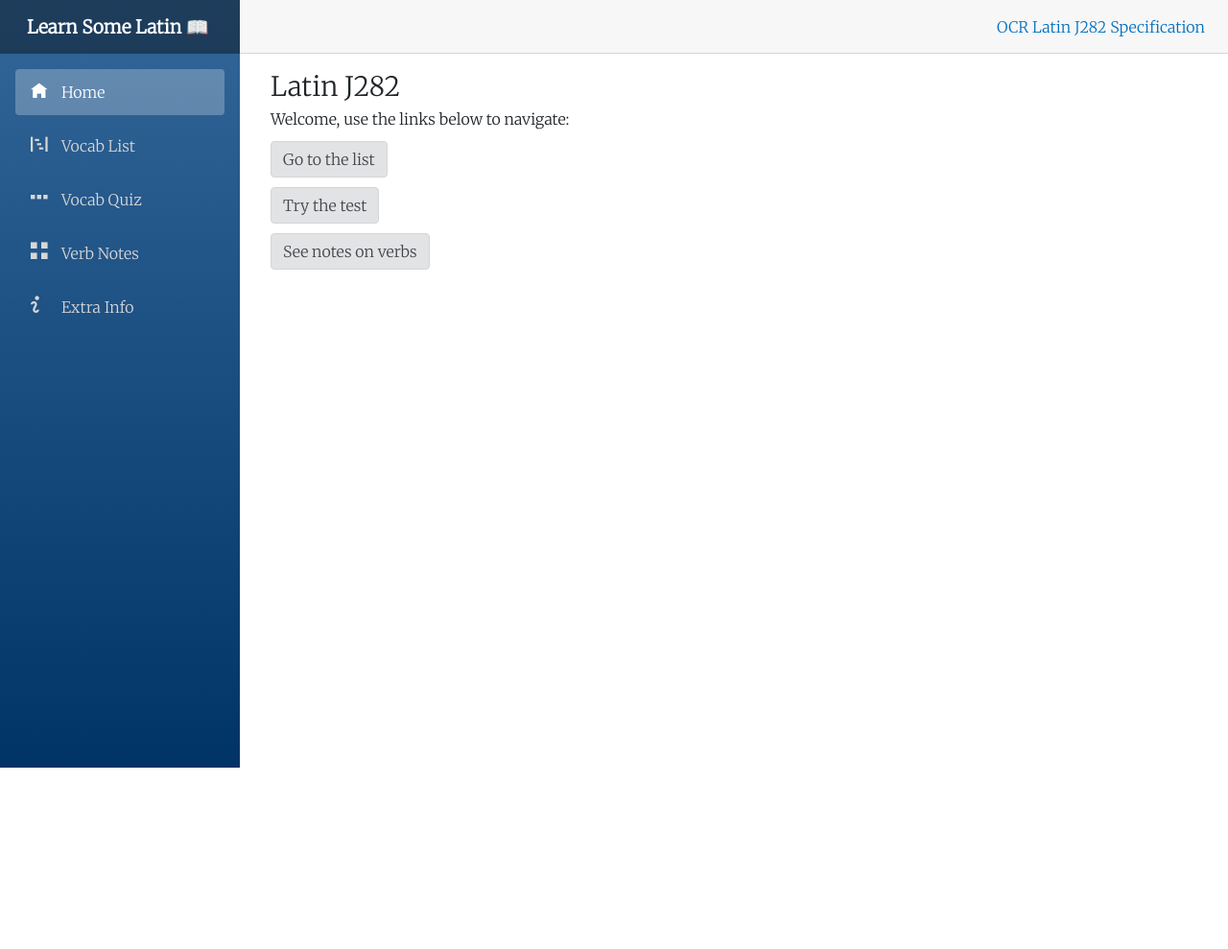
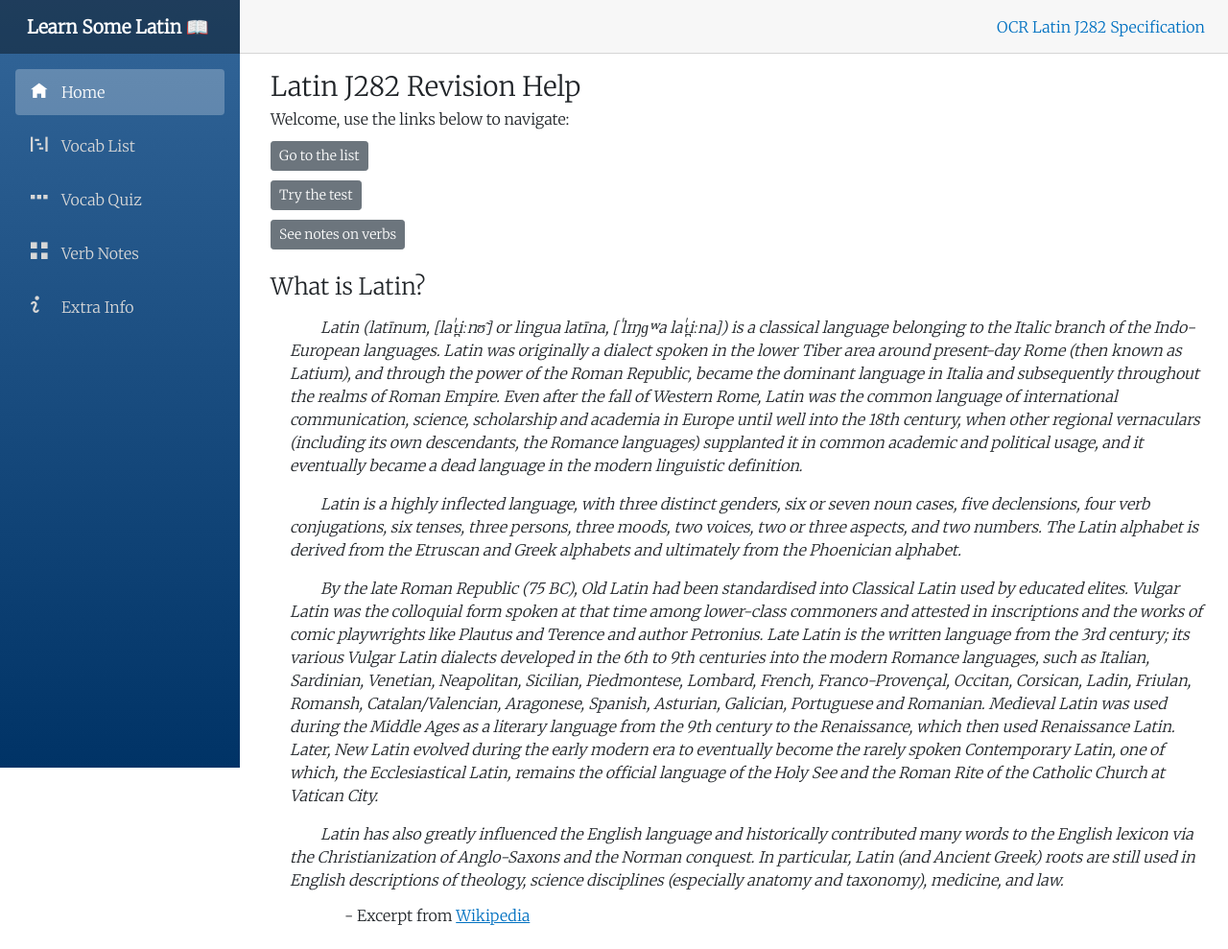
Before and after one commit to ThatJammyDodger/LatinSite, an ASP.NET Core app: page / in a window 1280 px wide. Shown: the whole page at 96% size. Before the commit the page ends 800 px from the top, so only its background shows below. Run offline with ASP.NET Core 8, Linux system fonts and the light colour scheme; style sheets or scripts are compiled from the project's sources.

Commit message:
housekeeping

```diff
--- a/Pages/Index.razor
+++ b/Pages/Index.razor
@@ -3,18 +3,36 @@
 
 <PageTitle>Homepage</PageTitle>
 
-<h3>Latin J282</h3>
+<h3>Latin J282 Revision Help</h3>
 
 
 <Animate Animation="Animations.FadeLeft" Easing="Easings.EaseOutQuad" Duration="TimeSpan.FromSeconds(1)">
     <h6>Welcome, use the links below to navigate:</h6>
 
-    <button style="margin-top:5px; margin-bottom:5px" class="btn alert-secondary" @onclick="@(() => NavigateTo("vocab-list"))"> Go to the list </button>
+    <button style="margin-top:5px; margin-bottom:5px" class="btn btn-sm btn-secondary" @onclick="@(() => NavigateTo("vocab-list"))"> Go to the list </button>
     <br/>
-    <button style="margin-top:5px; margin-bottom:5px" class="btn alert-secondary" @onclick="@(() => NavigateTo("vocab-test"))"> Try the test </button>
+    <button style="margin-top:5px; margin-bottom:5px" class="btn btn-sm btn-secondary" @onclick="@(() => NavigateTo("vocab-test"))"> Try the test </button>
     <br/>
-    <button style="margin-top:5px; margin-bottom:5px" class="btn alert-secondary" @onclick="@(() => NavigateTo("verb-notes"))"> See notes on verbs </button>
+    <button style="margin-top:5px; margin-bottom:5px" class="btn btn-sm btn-secondary" @onclick="@(() => NavigateTo("verb-notes"))"> See notes on verbs </button>
 </Animate>
+
+<div style="margin-top:20px;">
+    <Animate Animation="Animations.FadeLeft" Easing="Easings.EaseOutQuad" Duration="TimeSpan.FromSeconds(1)" Delay="TimeSpan.FromSeconds(0.5)">
+        <h4>What is Latin?</h4>
+        <div style="margin-left: 20px; margin-top: 15px; text-indent: 2rem;">
+            <em>
+                <p>Latin (latīnum, [laˈt̪iːnʊ̃] or lingua latīna, [ˈlɪŋɡʷa laˈt̪iːna]) is a classical language belonging to the Italic branch of the Indo-European languages. Latin was originally a dialect spoken in the lower Tiber area around present-day Rome (then known as Latium), and through the power of the Roman Republic, became the dominant language in Italia and subsequently throughout the realms of Roman Empire. Even after the fall of Western Rome, Latin was the common language of international communication, science, scholarship and academia in Europe until well into the 18th century, when other regional vernaculars (including its own descendants, the Romance languages) supplanted it in common academic and political usage, and it eventually became a dead language in the modern linguistic definition.</p>
+                <p>Latin is a highly inflected language, with three distinct genders, six or seven noun cases, five declensions, four verb conjugations, six tenses, three persons, three moods, two voices, two or three aspects, and two numbers. The Latin alphabet is derived from the Etruscan and Greek alphabets and ultimately from the Phoenician alphabet.</p>
+                <p>By the late Roman Republic (75 BC), Old Latin had been standardised into Classical Latin used by educated elites. Vulgar Latin was the colloquial form spoken at that time among lower-class commoners and attested in inscriptions and the works of comic playwrights like Plautus and Terence and author Petronius. Late Latin is the written language from the 3rd century; its various Vulgar Latin dialects developed in the 6th to 9th centuries into the modern Romance languages, such as Italian, Sardinian, Venetian, Neapolitan, Sicilian, Piedmontese, Lombard, French, Franco-Provençal, Occitan, Corsican, Ladin, Friulan, Romansh, Catalan/Valencian, Aragonese, Spanish, Asturian, Galician, Portuguese and Romanian. Medieval Latin was used during the Middle Ages as a literary language from the 9th century to the Renaissance, which then used Renaissance Latin. Later, New Latin evolved during the early modern era to eventually become the rarely spoken Contemporary Latin, one of which, the Ecclesiastical Latin, remains the official language of the Holy See and the Roman Rite of the Catholic Church at Vatican City.</p>
+                <p>Latin has also greatly influenced the English language and historically contributed many words to the English lexicon via the Christianization of Anglo-Saxons and the Norman conquest. In particular, Latin (and Ancient Greek) roots are still used in English descriptions of theology, science disciplines (especially anatomy and taxonomy), medicine, and law.</p>
+            </em>
+            <h6 style="margin-left: 25px; margin-bottom:25px;">- Excerpt from <a href="https://en.wikipedia.org/wiki/Latin" target="_blank">Wikipedia</a></h6>
+        </div>
+
+    </Animate>
+</div>
+
+
 
 @code
 {
--- a/Pages/VocabTest.razor
+++ b/Pages/VocabTest.razor
@@ -61,7 +61,7 @@ else
                         }
                     </InputRadioGroup>
                 </div>
-                <button style="margin-top: 10px" class="btn btn-outline-primary" type="submit">Start</button>
+                <button style="margin-top: 10px" class="btn btn-primary" type="submit">Start</button>
             </div>
         </EditForm>
 
@@ -79,7 +79,7 @@ else
                 </div>
             </div>
 
-            <button style="margin-bottom:10px" class="btn btn-outline-primary" @onclick="QuestionButtonPressed">@buttonContent</button>
+            <button style="margin-bottom:10px" class="btn btn-sm btn-primary" @onclick="QuestionButtonPressed">@buttonContent</button>
 
             <h5>Score: @questions_right/@questions_asked</h5> <p></p>
 
--- a/Shared/NavMenu.razor
+++ b/Shared/NavMenu.razor
@@ -1,7 +1,7 @@
 <div class="top-row ps-3 navbar navbar-dark">
     <div class="container-fluid">
         <a class="navbar-brand" style="font-weight: bold;" href="">Learn Some Latin 📖</a>
-        <button title="Navigation menu" class="navbar-toggler" @onclick="ToggleNavMenu">
+        <button title="Navigation menu" class="navbar-toggler btn-secondary" @onclick="ToggleNavMenu">
             <span class="navbar-toggler-icon"></span>
         </button>
     </div>
@@ -39,7 +39,6 @@
                 <span class="oi oi-info" aria-hidden="true"></span> Extra Info
             </NavLink>
         </div>
-
     </nav>
 </div>
 
--- a/wwwroot/css/app.css
+++ b/wwwroot/css/app.css
@@ -1,6 +1,5 @@
 @import url('open-iconic/font/css/open-iconic-bootstrap.min.css');
 @import url('https://fonts.googleapis.com/css2?family=Merriweather:wght@300&display=swap');
-
 
 html, body {
     /*font-family: 'Helvetica Neue', Helvetica, Arial, sans-serif;*/
```
Also changed, not shown: Pages/InteropTest.razor (+3 -4 lines).
